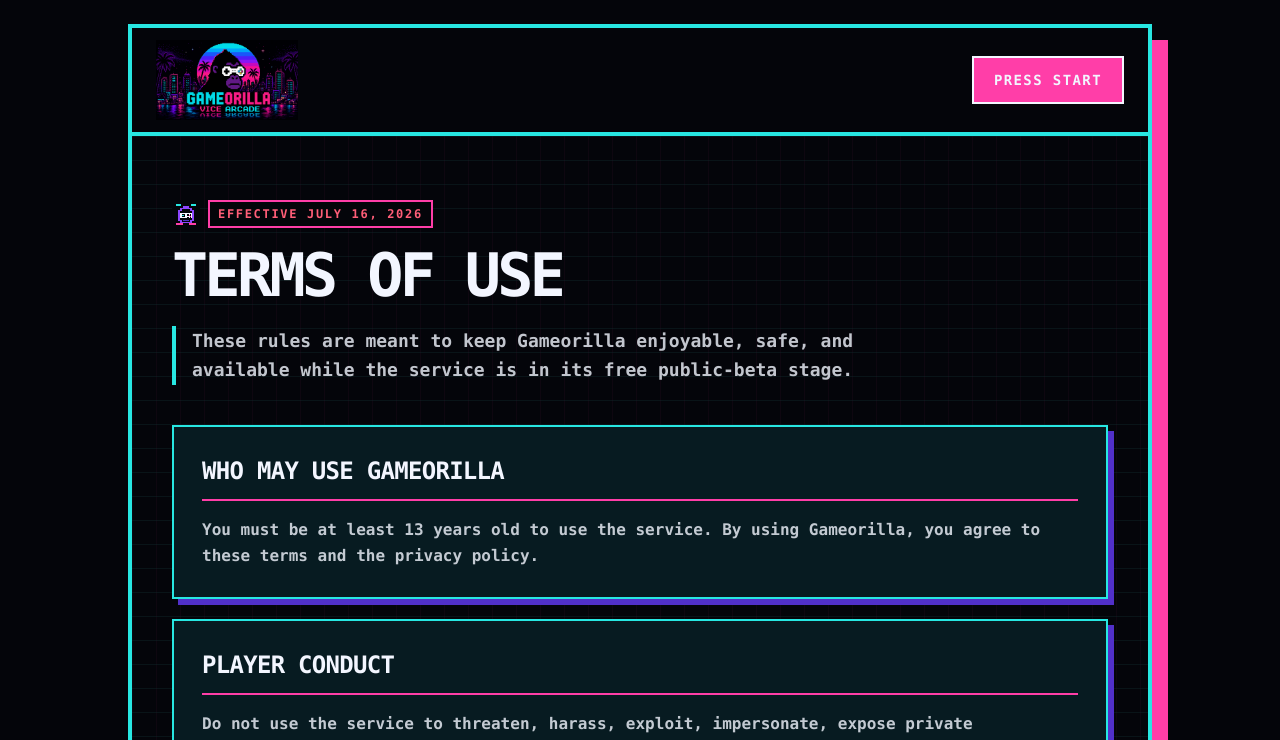
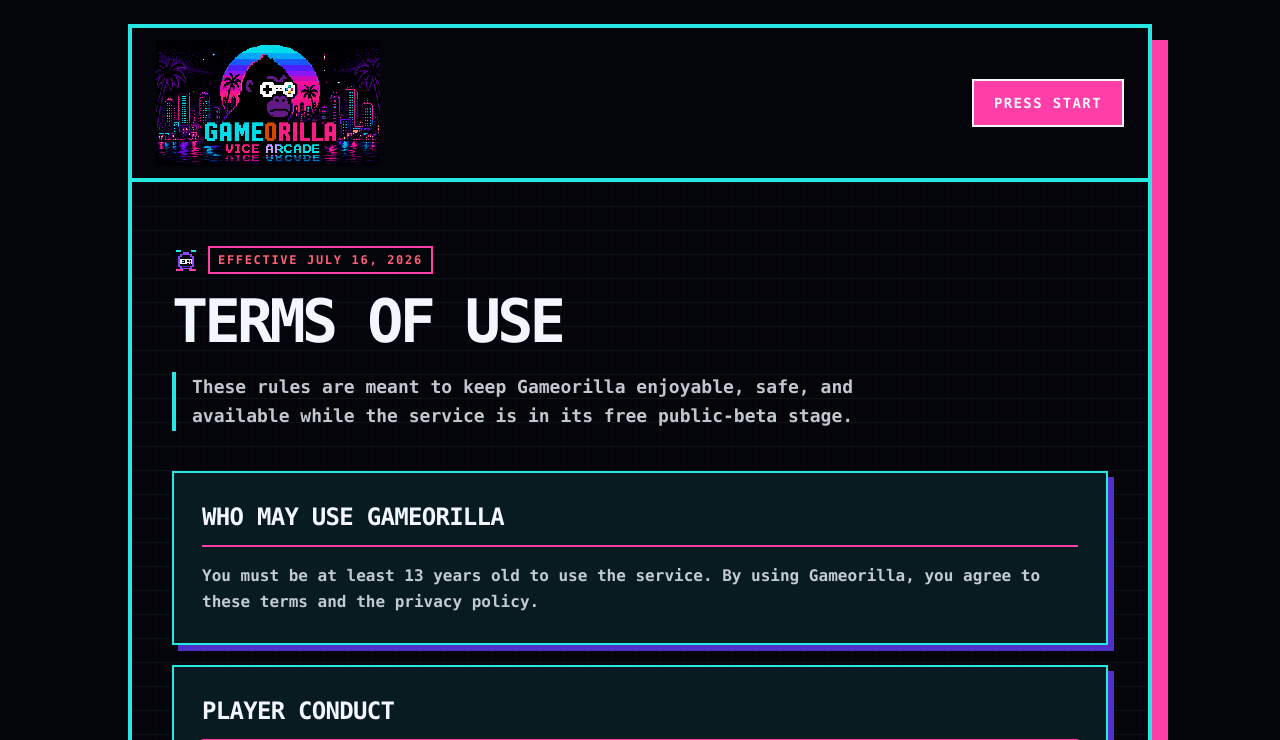
Before and after one commit to pou41882/gameorilla, a Next.js app: page /terms in a window 1280 px wide. Shown: the top 740 px of the page. Built offline with nearby package versions, Linux system fonts and the light colour scheme; no server answers.

Commit message:
Restore canonical waterfront Gameorilla artwork

```diff
--- a/src/components/gameorilla-brand.tsx
+++ b/src/components/gameorilla-brand.tsx
@@ -29,70 +29,28 @@
   );
 }
 
-export function MackMoon({ className, ...props }: MarkProps) {
+export function GameorillaLogo({ className = "" }: LogoProps) {
+  const sizing = className || "w-full max-w-56";
+
   return (
-    <svg
-      viewBox="0 0 240 240"
-      role="img"
-      aria-label="Mack, the Gameorilla house gorilla"
-      className={className}
-      shapeRendering="crispEdges"
-      {...props}
-    >
-      <defs>
-        <clipPath id="mack-moon-clip">
-          <circle cx="120" cy="120" r="116" />
-        </clipPath>
-      </defs>
-      <circle cx="120" cy="120" r="118" fill="#04050A" stroke="#27E7E2" strokeWidth="4" />
-      <g clipPath="url(#mack-moon-clip)">
-        <rect width="240" height="34" y="0" fill="#27E7E2" />
-        <rect width="240" height="28" y="34" fill="#2F91F4" />
-        <rect width="240" height="28" y="62" fill="#5130C9" />
-        <rect width="240" height="28" y="90" fill="#8D46FF" />
-        <rect width="240" height="30" y="118" fill="#FF3EA8" />
-        <rect width="240" height="28" y="148" fill="#FF5E78" />
-        <rect width="240" height="64" y="176" fill="#FFB400" />
-      </g>
-      <path d="M89 44h38v9h15v9h13v13h10v71h-9v25h-13v21h-15v14H79v-14H64v-21H51v-25H40V75h11V62h13V53h15v-9h10Z" fill="#04050A" />
-      <path d="M75 92h14v-10h17v10h27v-10h15v10h12v50h-11v13h-16v-10H88v10H72v-13H60V92h15Z" fill="#F3F6FF" />
-      <path d="M74 108h23v21H74zM133 108h7v7h-7zM146 108h7v7h-7zM133 122h7v7h-7zM146 122h7v7h-7z" fill="#04050A" />
-      <path d="M80 114h12v9H80z" fill="#04050A" />
-      <path d="M84 117h4v3h-4z" fill="#27E7E2" />
-      <path d="M137 111h5v5h-5zM149 124h5v5h-5z" fill="#FF3EA8" />
-      <path d="M146 111h5v5h-5zM137 124h5v5h-5z" fill="#FFB400" />
-      <path d="M89 153h61v13H89z" fill="#5130C9" />
-      <path d="M91 164h59v42H91z" fill="#6D6872" />
-      <path d="M100 177h12v12h-12zM130 177h12v12h-12zM106 198h30v6h-30z" fill="#04050A" />
-      <path d="M57 112h13v28H57zM170 112h13v28h-13z" fill="#5130C9" />
-    </svg>
-  );
-}
-
-export function GameorillaWordmark({ className = "" }: { className?: string }) {
-  return (
-    <span
-      role="img"
-      aria-label="Gameorilla"
-      className={`inline-flex items-center justify-center gap-[0.025em] whitespace-nowrap font-black uppercase leading-none tracking-[-0.08em] ${className}`}
-    >
-      <span className="text-[#27E7E2]">Game</span>
-      <span className="mx-[0.04em] inline-grid h-[1.03em] w-[0.86em] place-items-center border-[0.08em] border-[#F3F6FF] bg-[repeating-linear-gradient(0deg,#FF3EA8_0_16%,#8D46FF_16%_32%,#5130C9_32%_48%,#27E7E2_48%_64%,#FFB400_64%_80%,#FF5E78_80%_100%)] text-[#04050A] shadow-[0.08em_0.08em_0_#04050A] transition-transform duration-300 hover:-translate-y-[0.06em]">
-        O
-      </span>
-      <span className="text-[#FF3EA8]">Rilla</span>
+    <span className={`relative block ${sizing}`}>
+      <img
+        src="/og-gameorilla.png"
+        alt="Gameorilla: The Ape Vice Arcade"
+        className="block h-auto w-full object-contain [image-rendering:pixelated]"
+      />
+      <img
+        src="/og-gameorilla.png"
+        alt=""
+        aria-hidden="true"
+        className="pointer-events-none absolute inset-0 h-auto w-full object-contain [clip-path:inset(64.7%_45.1%_18.1%_48.6%)] [filter:hue-rotate(72deg)_saturate(1.15)_brightness(1.08)] [image-rendering:pixelated]"
+      />
+      <img
+        src="/og-gameorilla.png"
+        alt=""
+        aria-hidden="true"
+        className="pointer-events-none absolute inset-0 h-auto w-full object-contain [clip-path:inset(80.4%_45.1%_7.7%_48.6%)] [filter:hue-rotate(72deg)_saturate(1.15)_brightness(1.08)] [image-rendering:pixelated]"
+      />
     </span>
   );
 }
-
-export function GameorillaLogo({ className = "" }: LogoProps) {
-  const sizing = className || "h-16 w-auto max-w-44 sm:h-20 sm:max-w-56";
-
-  return (
-    <img
-      src="/og-gameorilla.png"
-      alt="Gameorilla: Vice Arcade"
-      className={`object-contain ${sizing}`}
-    />
-  );
-}
```
